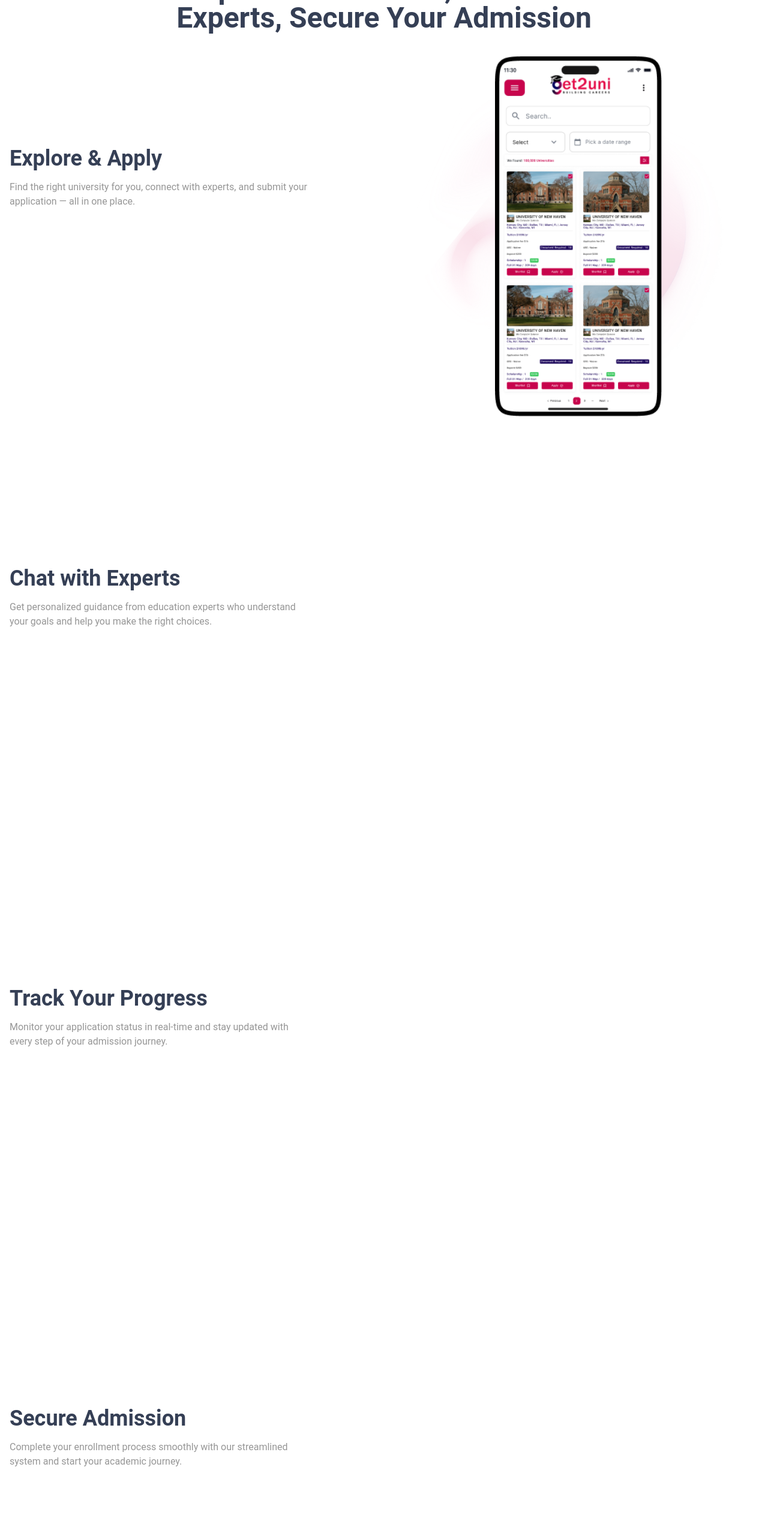
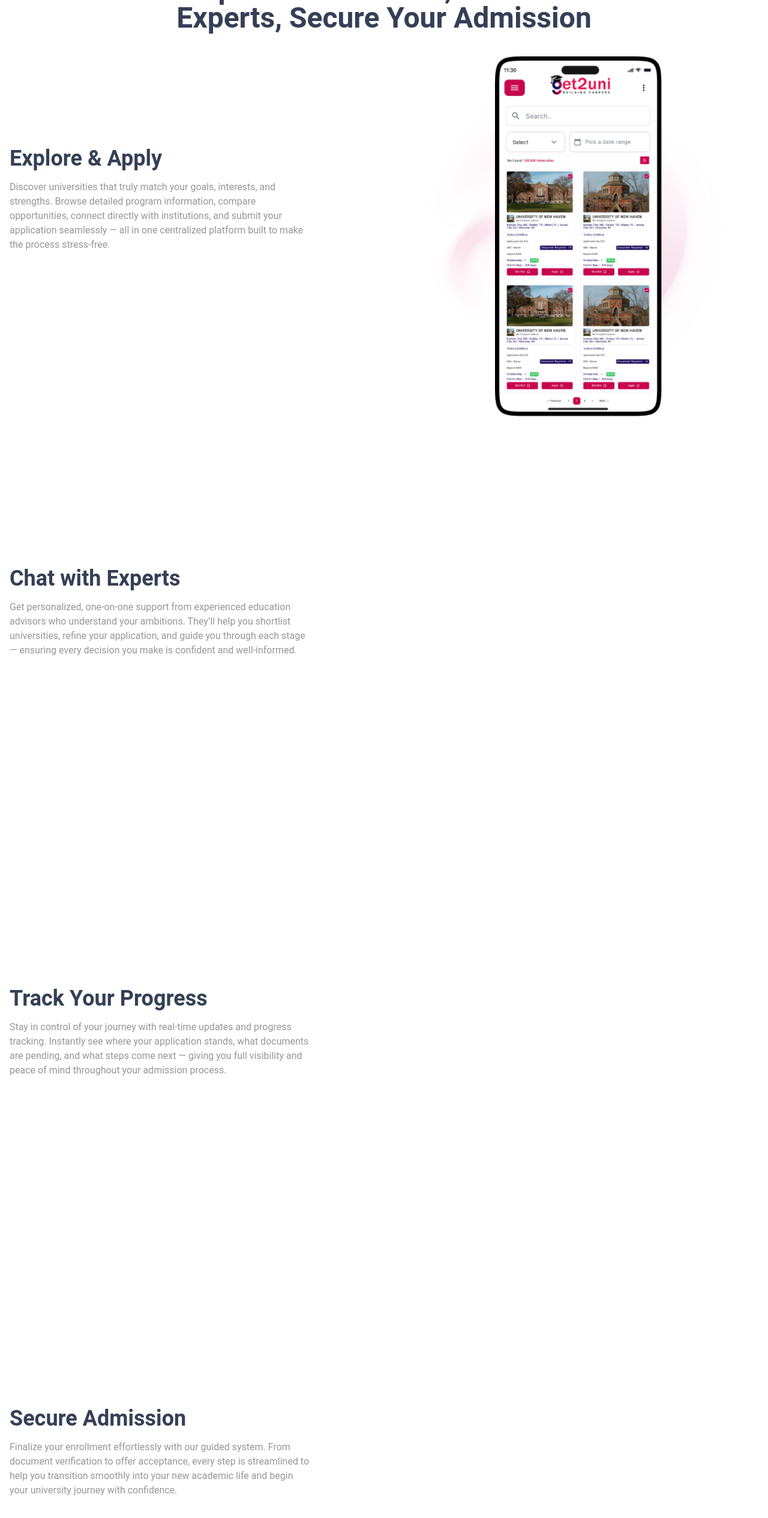
Before and after one commit to bilalmirza1006/farhan-repos, a Next.js app: page /home-2 in a window 1280 px wide. Shown: the part 2598-5128 px from the top of the page at 60% size. Built offline with nearby package versions, Linux system fonts and the light colour scheme.

Commit message:
more content added

```diff
--- a/app/(components)/home-2/sections/ExploreUni.jsx
+++ b/app/(components)/home-2/sections/ExploreUni.jsx
@@ -23,22 +23,26 @@ const ExploreUni = () => {
   const contentData = [
     {
       title: "Explore & Apply",
-      description: "Find the right university for you, connect with experts, and submit your application — all in one place.",
+      description:
+        "Discover universities that truly match your goals, interests, and strengths. Browse detailed program information, compare opportunities, connect directly with institutions, and submit your application seamlessly — all in one centralized platform built to make the process stress-free.",
       image: Img1,
     },
     {
       title: "Chat with Experts",
-      description: "Get personalized guidance from education experts who understand your goals and help you make the right choices.",
+      description:
+        "Get personalized, one-on-one support from experienced education advisors who understand your ambitions. They’ll help you shortlist universities, refine your application, and guide you through each stage — ensuring every decision you make is confident and well-informed.",
       image: Img2,
     },
     {
       title: "Track Your Progress",
-      description: "Monitor your application status in real-time and stay updated with every step of your admission journey.",
+      description:
+        "Stay in control of your journey with real-time updates and progress tracking. Instantly see where your application stands, what documents are pending, and what steps come next — giving you full visibility and peace of mind throughout your admission process.",
       image: Img3,
     },
     {
       title: "Secure Admission",
-      description: "Complete your enrollment process smoothly with our streamlined system and start your academic journey.",
+      description:
+        "Finalize your enrollment effortlessly with our guided system. From document verification to offer acceptance, every step is streamlined to help you transition smoothly into your new academic life and begin your university journey with confidence.",
       image: Img4,
     },
   ];
@@ -125,7 +129,7 @@ const ExploreUni = () => {
               }
             });
           },
-          // markers: true, // Uncomment for debugging
+          // markers: true,
         });
       });
     }, containerRef);
```
